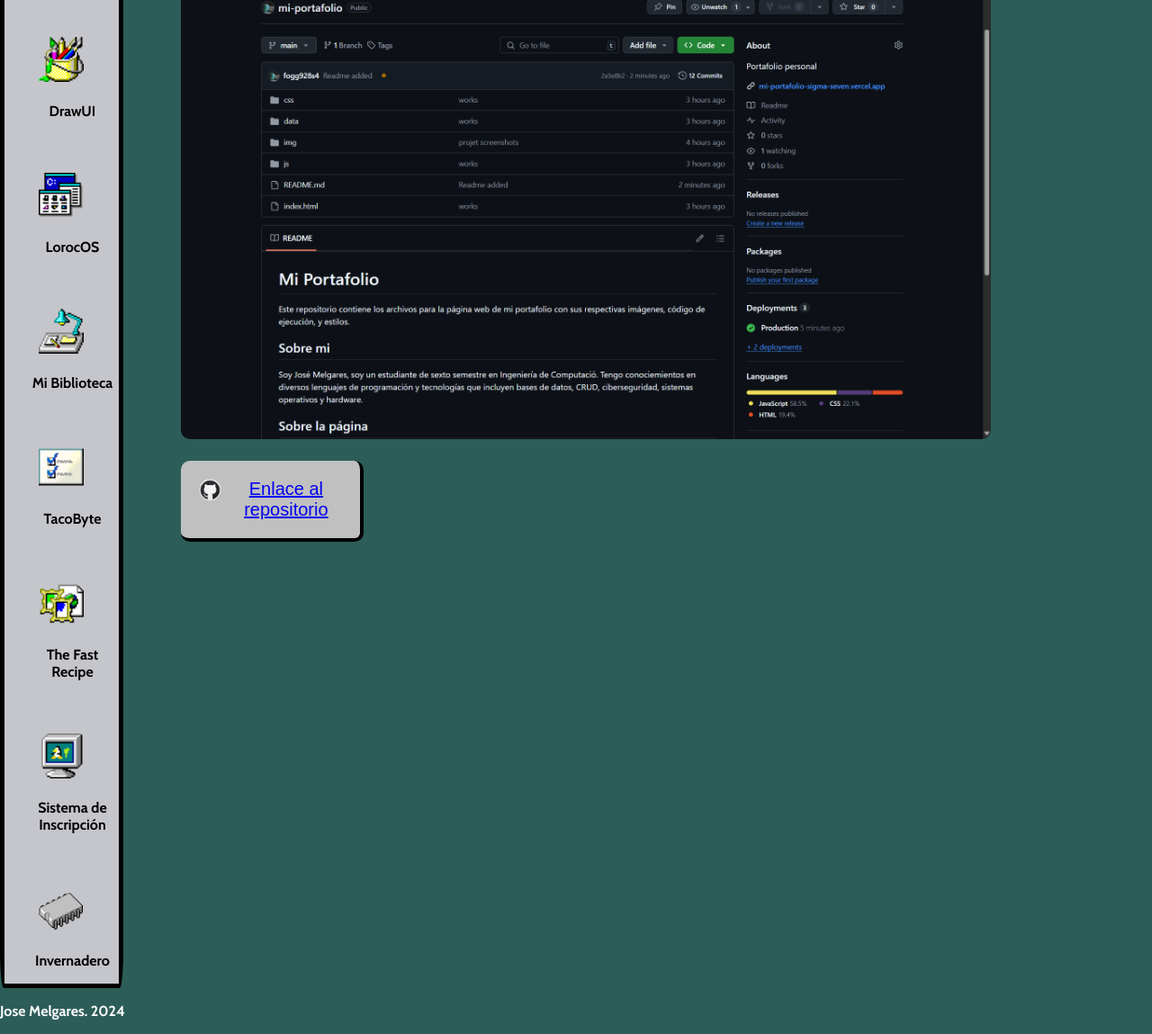
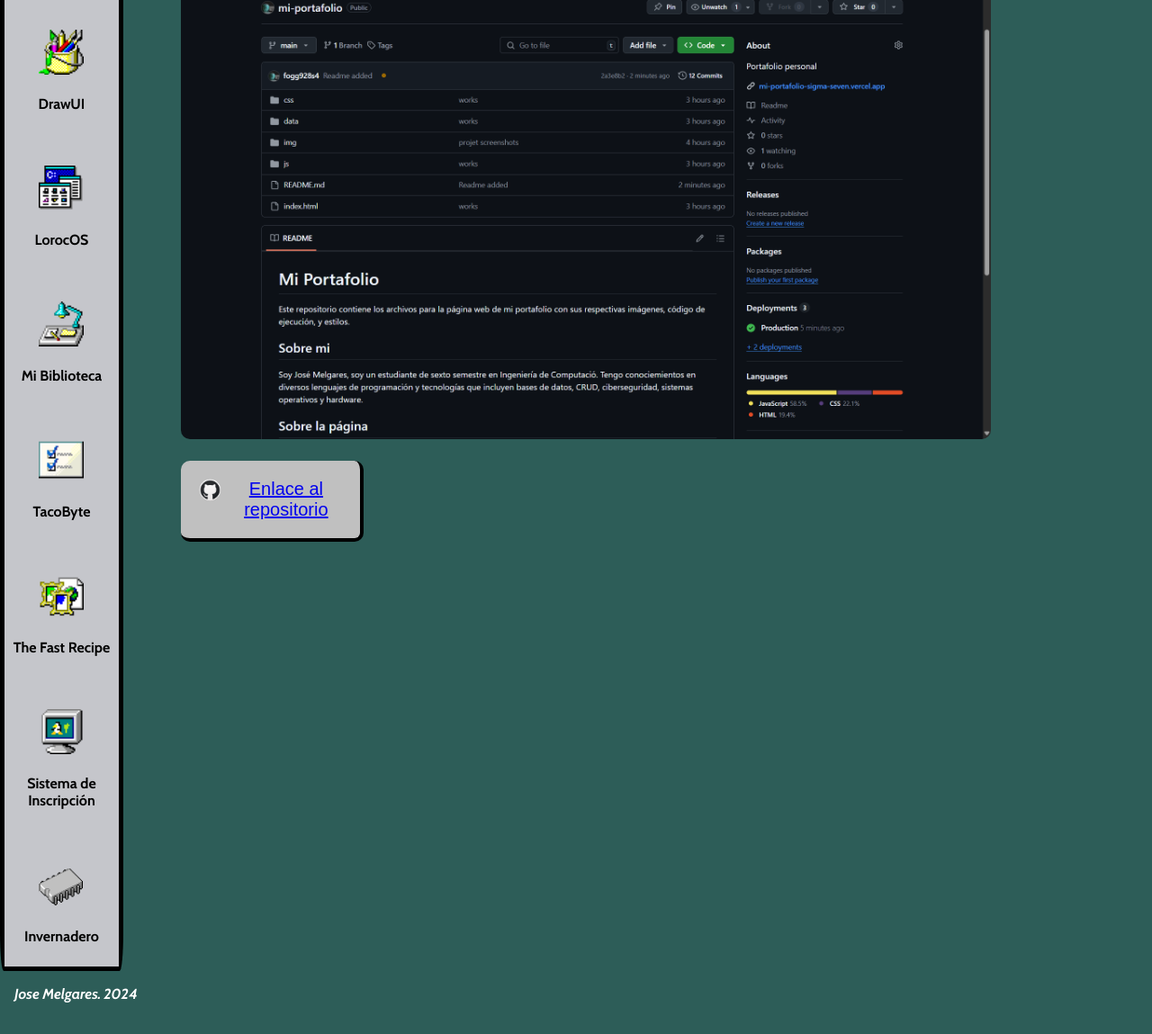
Before and after one commit to fogg928s4/mi-portafolio, a plain HTML site: page index.html in a window 1280 px wide. Shown: the part 391-1540 px from the top of the page at 90% size. Drawn offline with nearby package versions, Linux system fonts and the light colour scheme.

Commit message:
minor fixes and CSS

```diff
--- a/css/classes.css
+++ b/css/classes.css
@@ -21,20 +21,34 @@
     width: 50px;
     height: 50px;
     border-radius: 3px;
-    padding: 2vh 2vh 2vh 2vh;
+    padding: 0vh 0vh 2vh 0vh;
     border: 3px solid transparent;
+
     margin: 3vh 0vh 0vh 0vh;
     text-align: center;
 }
-.sidebar img:hover{
-    border: 3px solid #1a1a81;
-    cursor: pointer;
-}
+
+
 .sidebar p{
-    margin: 0vh 0vh 2vh 3vh;
+    margin: 0vh 0vh 2vh 0ch;
     text-align: center;
 }
 
+
+.menu-items {
+    display: flex;
+    justify-content: center;
+    align-items: center;
+    flex-direction: column;
+    border: 3px solid transparent;
+    margin: 5px;
+    width: 100%;
+}
+.menu-items:hover{
+    border: 3px solid #1a1a81;
+    cursor: pointer;
+    background-color: #999999;
+}
 
 /*where the content will go*/
 .canva {
@@ -62,6 +76,8 @@
     width: 50px;
     height: 50px;
 }
+
+
 /*for that liliconin the link*/
 .repo-link{
     display: flex;
--- a/css/media.css
+++ b/css/media.css
@@ -5,7 +5,7 @@
     .sidebar{
         flex-direction: row;
         width: 100%;
-        height: 100px;
+        height: 110px;
         overflow-y: auto;
 
 
@@ -13,8 +13,11 @@
     .sidebar img{
         width: 30px;
         height: 30px;
-        padding: 0vh 0vh 0vh 2vh;
+        padding: 0vh 0vh 0vh 0vh;
 
+    }
+    .menu-items {
+        padding: 0vh 1vh 0vh 1vh;
     }
     .canva img{
         width: 80%;
--- a/css/styles1.css
+++ b/css/styles1.css
@@ -28,8 +28,7 @@ h1 {
 img {
     border-radius: 10px;
 }
-
-@font-face {
-    font-family: 'Gill Sans';
-    src: url('../fonts/Gill/Gill\ Sans.otf');
+footer {
+    font-style: italic;
+    margin: 2vh 2vh 2vh 2vh;
 }
--- a/js/fill.js
+++ b/js/fill.js
@@ -9,17 +9,24 @@ const lenguaje = document.getElementById("language")
 
 function putData(objID) {
     //writes into it the info from the JSON
+    //the project titke
     titulo.innerHTML = proyectsInfo[objID].title;
+    //project description
     descripcion.innerHTML = proyectsInfo[objID].description;
+
+    //programmin lang used
+    lenguaje.src = "img/lang/" + proyectsInfo[objID].language + ".png";
+    //info abt
+    informacion.innerHTML = proyectsInfo[objID].info;
+
+    //screenshot and alt text
     captura.src = proyectsInfo[objID].image;
     captura.alt = proyectsInfo[objID].title;
+
+    //platform it works on
     plataforma.innerHTML = "Plataforma:\n" + proyectsInfo[objID].Platform;
-    repoL.innerHTML = "Enlace al repositorio";
+
+   //link to github repo
     repoL.href = proyectsInfo[objID].link;
 
-    informacion.innerHTML = proyectsInfo[objID].info;
-    lenguaje.src = "img/lang/" + proyectsInfo[objID].language + ".png";
-
-
-
 }
--- a/js/main.js
+++ b/js/main.js
@@ -1,23 +1,30 @@
-let navBar = document.getElementById("sidebar");
+const navBar = document.getElementById("sidebar");
 let links = document.getElementsByTagName("a");
 
 //variables from elements
 const canva = document.getElementById("canva");
 
-
+//this will contain the img and the zelda
+let itemsMenu = document.getElementsByClassName("menu-items");
 
 function init() {
     //fill the icon list
 
+    //first create the buttons
+    for(let i = 0; i<proyectsInfo.length; i++){
+        //creates a button, that will contain the a and the p
+        navBar.innerHTML += "<div class= \"menu-items\">";
+        navBar.innerHTML += "</div>";
+    }
+    for(let i = 0; i < itemsMenu.length; i++){
+        itemsMenu[i].innerHTML += "<a id \"" + i + "\"> <img src=\"img/icons/icon" +i + ".png\"/></a>"
+        itemsMenu[i].innerHTML += "<p>" + proyectsInfo[i].title +"</p>";
+    }
 
-    for(let i = 0; i<proyectsInfo.length; i++){
-        navBar.innerHTML += "<a id \"" + i + "\"> <img src=\"img/icons/icon" +i + ".png\"/></a>"
-        navBar.innerHTML += "<p>" + proyectsInfo[i].title +"</p>";
-    }
     //adding event listener to all
-    for (let i = 0; i < links.length; i++) {
-        links[i].addEventListener("click", function(event) {
-
+    //ik they look like similar loop byt they are not, the former one MUST go first
+    for (let i = 0; i < proyectsInfo.length; i++) {
+        itemsMenu[i].addEventListener("click", function(event) {
             putData(i);
         }, false);
     }
```
